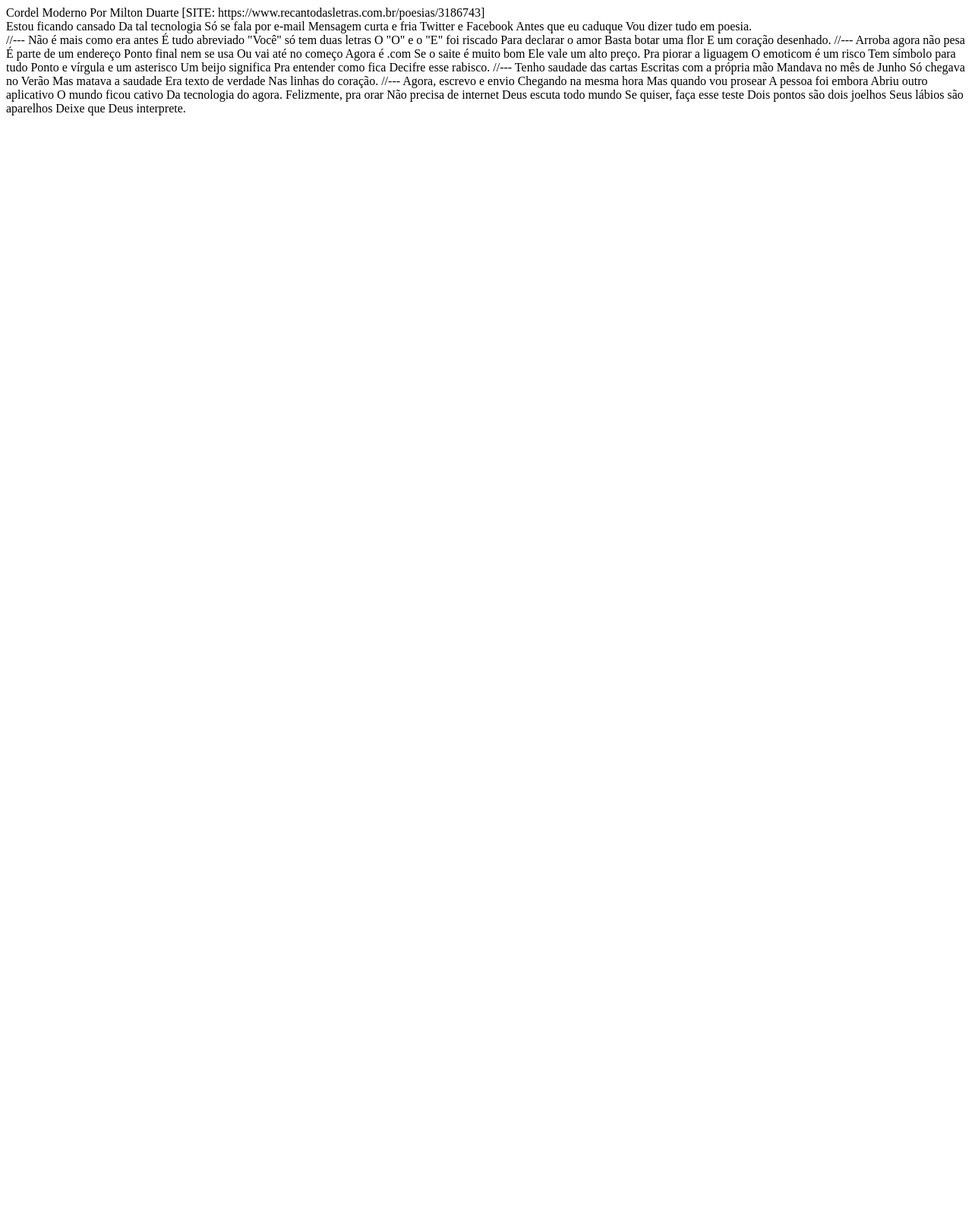
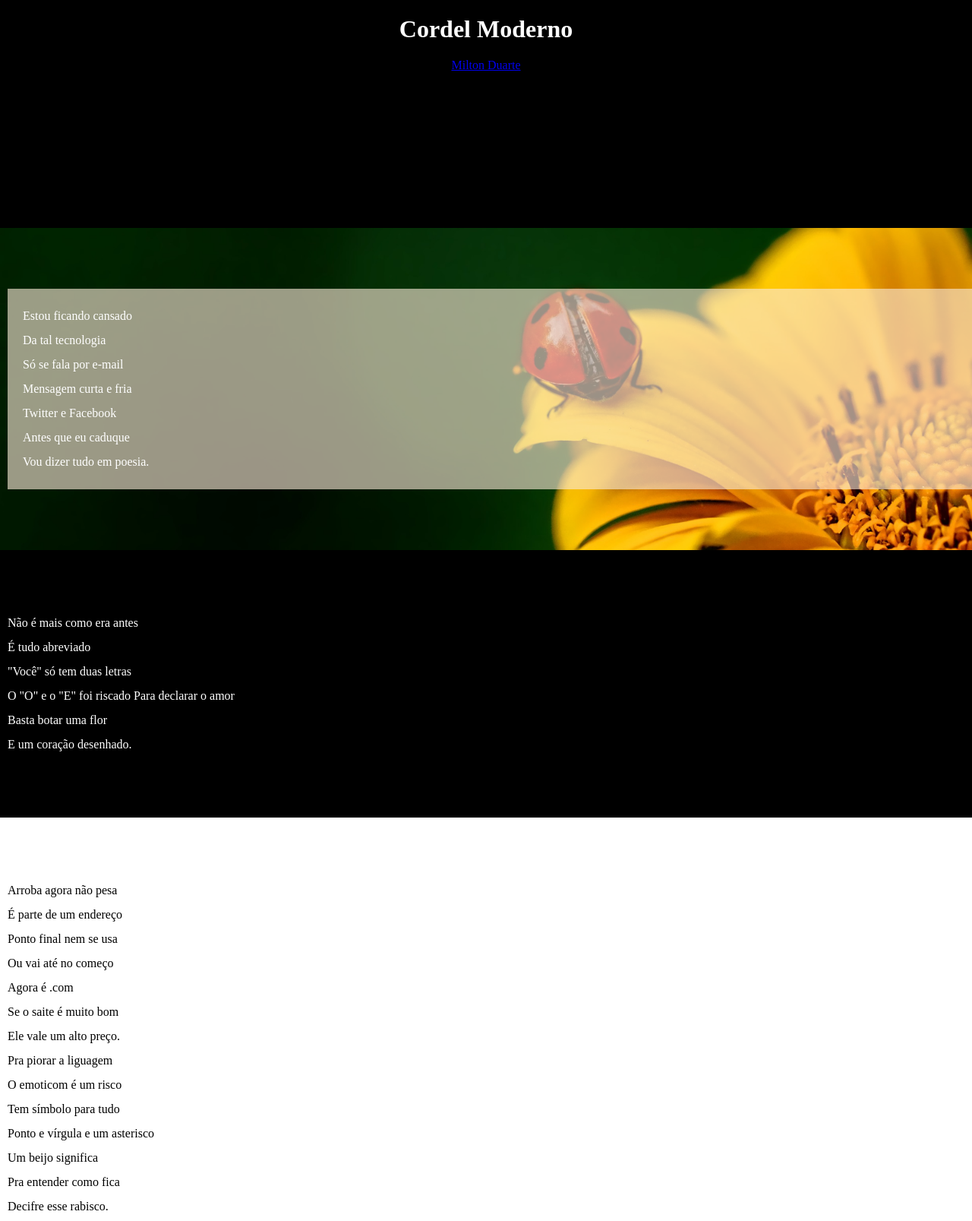
Before and after one commit to GabrielLara33/html-css, a plain HTML site: page projeto.html in a window 1280 px wide. Shown: the top 1607 px of the page at 76% size. Before the commit the page ends 800 px from the top, so only its background shows below. Drawn offline with Linux system fonts and the light colour scheme.

Commit message:
adicionei imagens ao site

```diff
--- a/projeto.html
+++ b/projeto.html
@@ -4,77 +4,110 @@
     <meta charset="UTF-8">
     <meta name="viewport" content="width=device-width, initial-scale=1.0">
     <title>Desafio Cordel</title>
+    <link rel="stylesheet" href="style.css">
 </head>
 <body>
-    Cordel Moderno
-Por Milton Duarte
-[SITE: https://www.recantodasletras.com.br/poesias/3186743]
+    <header>
+        <h1>Cordel Moderno</h1>
 
-<section>
-    Estou ficando cansado
-    Da tal tecnologia
-    Só se fala por e-mail
-    Mensagem curta e fria
-    Twitter e Facebook
-    Antes que eu caduque
-    Vou dizer tudo em poesia.
+        <a href="https://www.recantodasletras.com.br/poesias/3186743" target="_blank">  Milton Duarte</a>
+    </header>
+
+<section class="s1" id="img1">
+    <p>
+        Estou ficando cansado <br>
+        Da tal tecnologia    <br>
+        Só se fala por e-mail <br>
+        Mensagem curta e fria   <br>
+        Twitter e Facebook<br>
+        Antes que eu caduque<br>
+        Vou dizer tudo em poesia.<br>
+    </p>
 </section>
 
-//---
 
+
+<section class="s2">
+    <p>
         Não é mais como era antes
+        <br>
         É tudo abreviado
+        <br>
         "Você" só tem duas letras
+        <br>
         O "O" e o "E" foi riscado
         Para declarar o amor
+        <br>
         Basta botar uma flor
+        <br>
         E um coração desenhado.
+        <br>
+    </p>
+</section>
 
-//---
 
-Arroba agora não pesa
-É parte de um endereço
-Ponto final nem se usa
-Ou vai até no começo
-Agora é .com
-Se o saite é muito bom
-Ele vale um alto preço.
 
-Pra piorar a liguagem
-O emoticom é um risco
-Tem símbolo para tudo
-Ponto e vírgula e um asterisco
-Um beijo significa
-Pra entender como fica
-Decifre esse rabisco.
 
-//---
+<section class="s3">
+    <p>
+        Arroba agora não pesa <br>
+        É parte de um endereço <br>
+        Ponto final nem se usa <br>
+        Ou vai até no começo <br>
+        Agora é .com <br>
+        Se o saite é muito bom <br>
+        Ele vale um alto preço. <br>
 
-Tenho saudade das cartas
-Escritas com a própria mão
-Mandava no mês de Junho
-Só chegava no Verão
-Mas matava a saudade
-Era texto de verdade
-Nas linhas do coração.
+    </p>
+    <p>
+        Pra piorar a liguagem <br>
+        O emoticom é um risco <br>
+        Tem símbolo para tudo <br>
+        Ponto e vírgula e um asterisco <br>
+        Um beijo significa <br>
+        Pra entender como fica <br>
+        Decifre esse rabisco. <br>
+    </p>
+</section>
 
-//---
 
-Agora, escrevo e envio
-Chegando na mesma hora
-Mas quando vou prosear
-A pessoa foi embora
-Abriu outro aplicativo
-O mundo ficou cativo
-Da tecnologia do agora.
 
-Felizmente, pra orar
-Não precisa de internet
-Deus escuta todo mundo
-Se quiser, faça esse teste
-Dois pontos são dois joelhos
-Seus lábios são aparelhos
-Deixe que Deus interprete.
+<section class="
+s4">
+    <p>
+        Tenho saudade das cartas <br>
+        Escritas com a própria mão <br>
+        Mandava no mês de Junho <br>
+        Só chegava no Verão <br>
+        Mas matava a saudade <br>
+        Era texto de verdade <br>
+        Nas linhas do coração. <br>
+    </p>
+</section>
+
+
+
+<section class="s5">
+    <p>
+        Agora, escrevo e envio <br>
+        Chegando na mesma hora <br>
+        Mas quando vou prosear <br>
+        A pessoa foi embora <br>
+        Abriu outro aplicativo <br>
+        O mundo ficou cativo <br>
+        Da tecnologia do agora. <br>
+    </p>
+
+    <p>
+        Felizmente, pra orar <br>
+        Não precisa de internet <br>
+        Deus escuta todo mundo  <br>
+        Se quiser, faça esse teste <br>
+        Dois pontos são dois joelhos <br>
+        Seus lábios são aparelhos <br>
+        Deixe que Deus interprete. <br>
+    </p>
+</section>
 
 </body>
 </html>
--- /dev/null
+++ b/style.css
@@ -0,0 +1,53 @@
+@charset "UTF-8";
+
+*{
+    margin: 0px;
+    padding: 0px;
+}
+header{
+    background-color: black;
+    color: white;
+    height: 300px;
+    text-align: center;
+}
+header>h1{
+    padding: 20px;
+    text-decoration: dotted;
+    font-family: small-caps;
+}
+header>a{
+
+}
+
+section{
+    padding-top: 10vh;
+    padding-bottom: 10vh;
+    line-height: 2em;
+    padding-left: 10px;
+}
+section.s1{
+    background-image: url(background001.jpg);
+    background-color: rgb(241, 241, 246)
+}
+section.s2{
+    background-color:
+    black;
+    color: white;
+}
+section.s3{
+    background-color: white;
+}
+section#img1{
+    background-position: right center;
+    background-size: cover;
+    background-attachment: fixed;
+}
+    section.s1>p{
+        padding: 20px;
+        background-color: rgba(250, 235, 215, 0.621);
+        color: white;
+    }
+ section.s4{
+    background-color: black;
+    color: white;
+ }
```
Also changed, not shown: background001.jpg (added), background002.jpg (added). Lines whose indentation alone changed are shown as unchanged.
